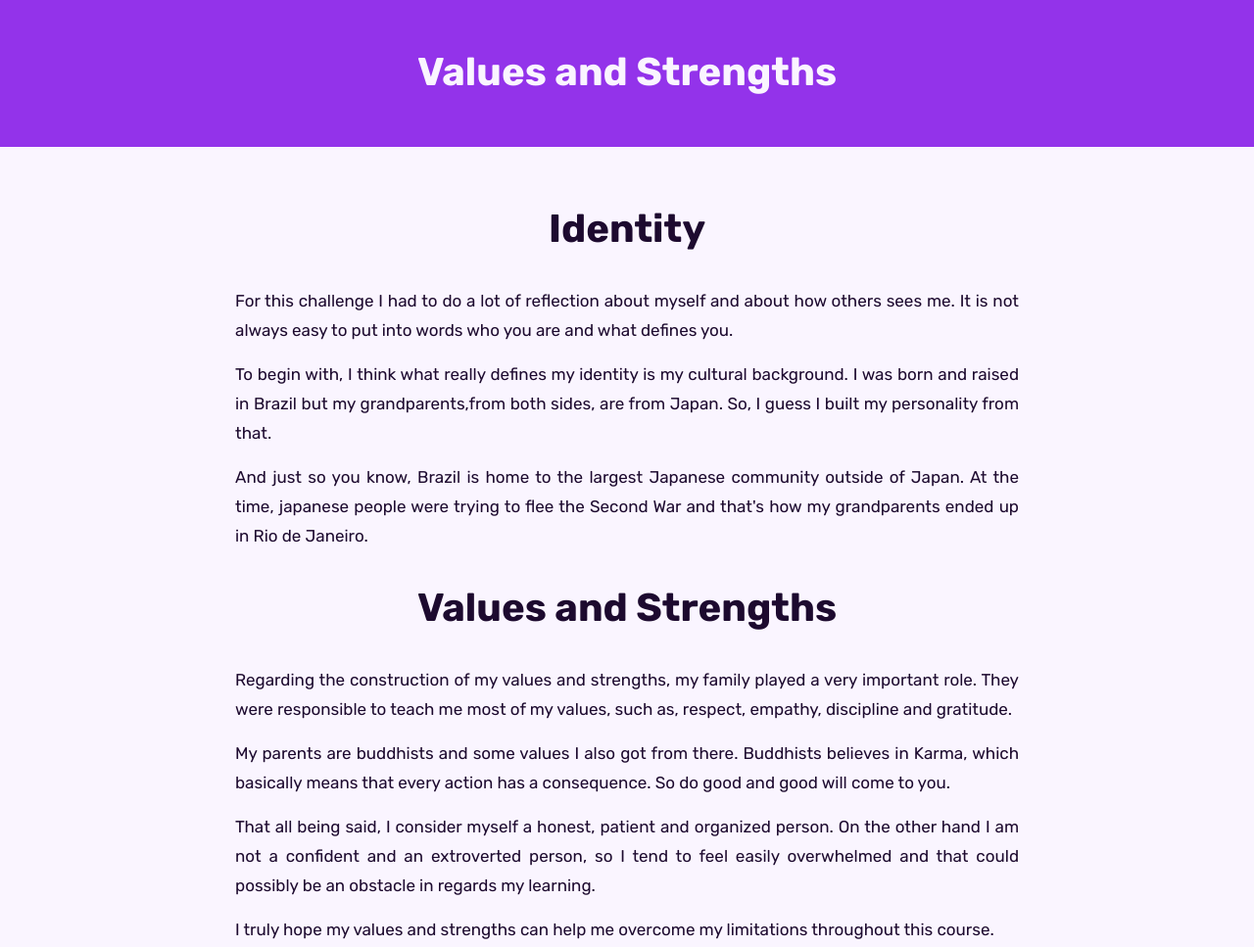
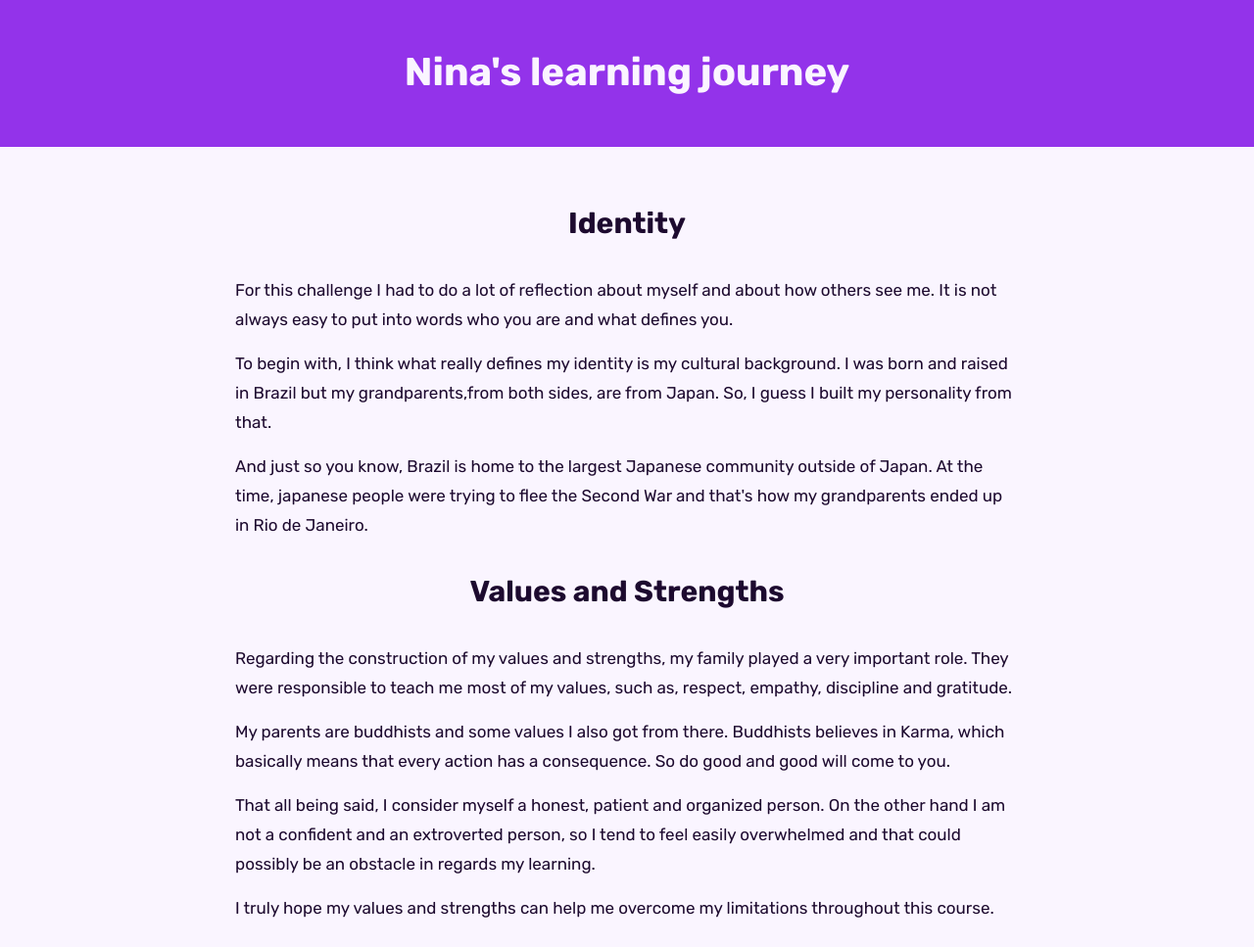
Before and after one commit to ninaokumura/ninaokumura.github.io, a plain HTML site: page blog/identity-values.html in a window 1280 px wide. Shown: the top 967 px of the page at 98% size. Drawn offline with Linux system fonts and the light colour scheme.

Commit message:
add home link

```diff
--- a/blog/identity-values.css
+++ b/blog/identity-values.css
@@ -26,10 +26,19 @@ html {
   font-size: 2rem;
 }
 
+.home-link {
+  color: var(--light-purple);
+  text-decoration: none;
+  font-size: 2rem;
+}
+
+.home-link:hover {
+  color: var(--dark-purple);
+}
+
 .main-header {
   display: flex;
   flex-direction: column;
-  /* justify-content: space-between; */
   background-color: var(--purple);
 }
 
@@ -51,7 +60,7 @@ html {
 }
 
 .article-container > h2 {
-  font-size: 4rem;
+  font-size: 3rem;
   text-align: center;
   padding: 2rem 0;
 }
@@ -60,7 +69,7 @@ html {
   margin: 1.5rem auto;
   font-size: 1.7rem;
   line-height: 3rem;
-  text-align: justify;
+  text-align: left;
   max-width: 80rem;
 }
 
--- a/blog/identity-values.html
+++ b/blog/identity-values.html
@@ -18,7 +18,9 @@
     <div class="container">
       <header class="main-header">
         <div class="title-container">
-          <h1>Values and Strengths</h1>
+          <a class="home-link" href="/index.html">
+            <h1>Nina's learning journey</h1>
+          </a>
         </div>
       </header>
 
@@ -27,8 +29,8 @@
           <h2>Identity</h2>
           <p>
             For this challenge I had to do a lot of reflection about myself and
-            about how others sees me. It is not always easy to put into words
-            who you are and what defines you.
+            about how others see me. It is not always easy to put into words who
+            you are and what defines you.
           </p>
           <p>
             To begin with, I think what really defines my identity is my
--- a/blog/learning-plan.css
+++ b/blog/learning-plan.css
@@ -21,9 +21,19 @@ html {
 .title-container {
   padding: 5rem 0;
   text-align: center;
+  height: 15rem;
+
+  /* font-size: 2rem; */
+}
+
+.home-link {
   color: var(--light-purple);
-  height: 15rem;
+  text-decoration: none;
   font-size: 2rem;
+}
+
+.home-link:hover {
+  color: var(--dark-purple);
 }
 
 .main-header {
@@ -50,17 +60,18 @@ html {
   /* outline: 1px solid rebeccapurple; */
 }
 
-.article-container > h2 {
-  font-size: 4rem;
+.article-container h2 {
+  font-size: 3rem;
   text-align: center;
   padding: 2rem 0;
+  /* border: 1px solid red; */
 }
 
 .article-container > p {
   margin: 1.5rem auto;
   font-size: 1.7rem;
   line-height: 3rem;
-  text-align: justify;
+  text-align: left;
   max-width: 80rem;
 }
 
--- a/blog/tech.css
+++ b/blog/tech.css
@@ -31,6 +31,15 @@ ion-icon {
   font-size: 2rem;
 }
 
+.home-link {
+  color: var(--light-purple);
+  text-decoration: none;
+  font-size: 2rem;
+}
+
+.home-link:hover {
+  color: var(--dark-purple);
+}
 .main-header {
   display: flex;
   flex-direction: column;
@@ -56,7 +65,7 @@ ion-icon {
 }
 
 .article-container > h2 {
-  font-size: 4rem;
+  font-size: 3rem;
   text-align: center;
   padding: 2rem 0;
 }
@@ -65,7 +74,7 @@ ion-icon {
   margin: 1.5rem auto;
   font-size: 1.7rem;
   line-height: 3rem;
-  text-align: justify;
+  text-align: left;
   max-width: 80rem;
 }
 
```
Also changed, not shown: blog/learning-plan.html (+4 -2 lines), blog/tech.html (+3 -1 lines).
